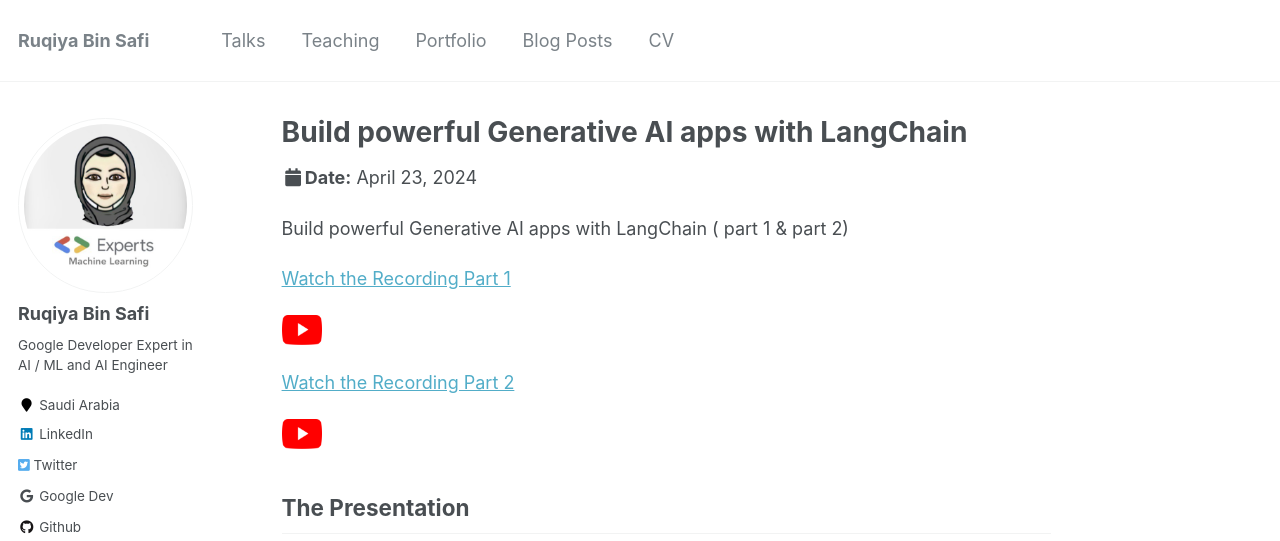
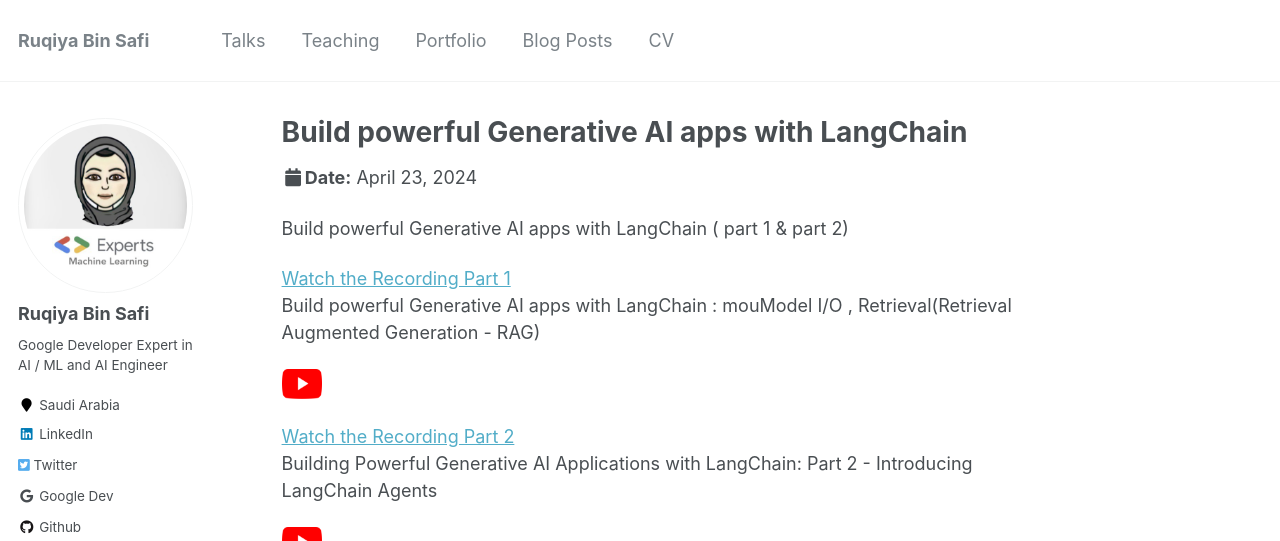
Before and after one commit to Ruqyai/ruqyai.github.io, a Jekyll site: the page built from _talks/2024-04-23-talk.md, in a window 1280 px wide and 900 px high, cut to the strip 0-541 px from the top of the window. Built offline with Jekyll 4.4.1, drawn with Linux system fonts in a browser that asks for light colours.

Commit message:
Build powerful Generative AI apps with LangChain

```diff
--- a/_talks/2024-04-23-talk.md
+++ b/_talks/2024-04-23-talk.md
@@ -10,14 +10,19 @@
 
 Build powerful Generative AI apps with LangChain ( part 1 & part 2)
 
+[Watch the Recording Part 1](https://www.youtube.com/live/QguhPJHaVDY?si=oI5ilxjamG20sW3S)
+Build powerful Generative AI apps with LangChain : mouModel I/O , Retrieval(Retrieval Augmented Generation - RAG)
 
-[Watch the Recording Part 1](https://www.youtube.com/live/QguhPJHaVDY?si=oI5ilxjamG20sW3S)
+
 
 <a href="https://www.youtube.com/live/QguhPJHaVDY?si=oI5ilxjamG20sW3S">
   <img src="https://raw.githubusercontent.com/Ruqyai/ruqyai.github.io/main/images/youtube.png" alt="YouTube" style="width: 40px; height: 30px;">
 </a>
 
+
 [Watch the Recording Part 2](https://www.youtube.com/live/rc_x02j_meA?si=zrSwWg0cDnK-AJn4)
+Building Powerful Generative AI Applications with LangChain: Part 2 - Introducing LangChain Agents
+
 
 <a href="https://www.youtube.com/live/rc_x02j_meA?si=zrSwWg0cDnK-AJn4">
   <img src="https://raw.githubusercontent.com/Ruqyai/ruqyai.github.io/main/images/youtube.png" alt="YouTube" style="width: 40px; height: 30px;">
```
